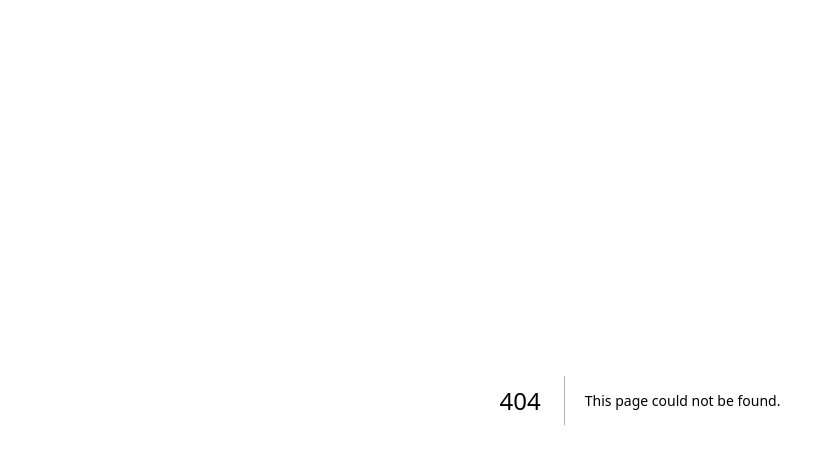
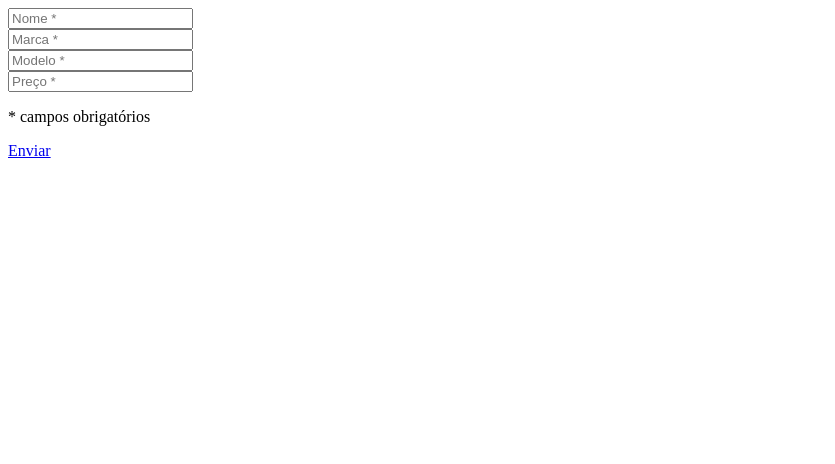
Before and after one commit to MarcosCastr0/alpha-construtora, a Next.js app: page /RegisterProduct in a window 1280 px wide. Before the commit this address had no page. Shown: the top 464 px of the page, without its empty margins (0-835 px from the left). Built offline with nearby package versions, Linux system fonts and the light colour scheme.

Commit message:
create login, register product and routes

```diff
--- a/package.json
+++ b/package.json
@@ -15,7 +15,8 @@
     "@mui/material": "^6.1.1",
     "next": "14.2.13",
     "react": "^18",
-    "react-dom": "^18"
+    "react-dom": "^18",
+    "react-router-dom": "^6.26.2"
   },
   "devDependencies": {
     "@types/node": "^20",
--- a/src/app/page.tsx
+++ b/src/app/page.tsx
@@ -1,11 +1,8 @@
 "use client"
-import Sobre from "@/pages/About";
+import MainRoutes from "@/routes/Routes";
 
 export default function Home() {
   return (
-    <>
-      <Sobre/>
-
-    </>
+      <MainRoutes/>
   );
 }
--- a/src/components/Buttons/PrimaryButton.tsx
+++ b/src/components/Buttons/PrimaryButton.tsx
@@ -11,7 +11,7 @@ type DataButton = {
 
 export default function PrimaryButton ({text, icon, type="button", onclick}:DataButton){
     return(
-        <button onClick={onclick} type={type} className="bg-primary text-white px-5 py-2 rounded-full flex justify-center items-center hover:bg-secundary trasition ease-in-out delay-100">
+        <button onClick={onclick} type={type} className="bg-primary text-white px-5 py-2 w-full lg:w-auto rounded-full flex justify-center items-center hover:bg-secundary trasition ease-in-out delay-100">
             {text && <span className="mr-2">{text}</span>}
             {icon}
         </button>
--- a/src/components/Buttons/SecundaryButton.tsx
+++ b/src/components/Buttons/SecundaryButton.tsx
@@ -11,7 +11,7 @@ type DataButton = {
 
 export default function SecundaryButton ({text, icon, type="button", onclick}:DataButton){
     return(
-        <button onClick={onclick} type={type} className="border-2 border-primary text-primary px-5 py-2 rounded-full flex justify-center items-center hover:bg-secundary trasition ease-in-out delay-100">
+        <button onClick={onclick} type={type} className="border-2 border-primary text-primary px-5 py-2 w-full lg:w-auto rounded-full flex justify-center items-center hover:bg-secundary trasition ease-in-out delay-100">
             {text && <span className="mr-2">{text}</span>}
             {icon}
         </button>
--- a/src/components/Buttons/TertiaryButton.tsx
+++ b/src/components/Buttons/TertiaryButton.tsx
@@ -11,7 +11,7 @@ type DataButton = {
 
 export default function TertiaryButton ({text, icon, type="button", onclick}:DataButton){
     return(
-        <button onClick={onclick} type={type} className="text-primary px-5 py-2 rounded-full flex justify-center items-center hover:bg-secundary trasition ease-in-out delay-100">
+        <button onClick={onclick} type={type} className="text-primary px-5 py-2 rounded-full w-full lg:w-auto flex justify-center items-center hover:bg-secundary trasition ease-in-out delay-100">
             {text && <span className="mr-2">{text}</span>}
             {icon}
         </button>
--- a/src/components/Menu.tsx
+++ b/src/components/Menu.tsx
@@ -7,6 +7,7 @@ import HamburguerButton from "@/components/Buttons/HamburguerButton";
 import HighlightOffRoundedIcon from "@mui/icons-material/HighlightOffRounded";
 import { Button } from "@mui/material";
 import { useState } from "react";
+import { Link } from "react-router-dom";
 
 export default function Menu() {
     const [showMenu, setShowMenu] = useState<boolean>(false);
@@ -25,23 +26,27 @@ export default function Menu() {
                 <img className="w-20" src="" alt="Logo da Empresa" />
 
                 <div className="hidden lg:flex items-center gap-4">
+                    <Link to="/">
                         <TertiaryButton
                             text="Sobre"
                         />
+                    </Link>
                     <TertiaryButton
                         text="Loja"
                     />
+                    <Link to="/RegisterProduct">
                         <SecundaryButton
                             text="Cadastrar Produto"
                             icon={<ControlPointOutlinedIcon />}
                         />
-
+                    </Link>
+                    <Link to="/Login">
                         <PrimaryButton
                             text="Conta"
                             icon={<AccountCircleOutlinedIcon />}
                             type="button"
-                        onclick={() => alert("Clicou na conta")}
                         />
+                    </Link>
                 </div>
 
                 <div className="flex lg:hidden">
@@ -51,30 +56,35 @@ export default function Menu() {
                         }
                     </Button>
                 </div>
-            </div>
+            </div >
             {showMenu && (
-                <div className="bg-light w-full h-[24vh] shadow-md top-20 lg:hidden " >
-                    <div className="flex flex-col gap-2 px-10">
+                <div className="bg-light h-[24vh] shadow-md top-20 px-10 lg:hidden " >
+                    <div className="flex flex-col gap-2 ">
+                        <Link className="flex justify-center" to="/">
                             <TertiaryButton
                                 text="Sobre"
                             />
+                        </Link>
                         <TertiaryButton
                             text="Loja"
                         />
+                        <Link to="/RegisterProduct">
                             <SecundaryButton
                                 text="Cadastrar Produto"
                                 icon={<ControlPointOutlinedIcon />}
                             />
-
+                        </Link>
+                        <Link className="flex justify-center" to="/Login">
                             <PrimaryButton
                                 text="Conta"
                                 icon={<AccountCircleOutlinedIcon />}
                                 type="button"
-                            onclick={() => alert("Clicou na conta")}
                             />
+                        </Link>
                     </div>
                 </div>
-            )}
+            )
+            }
         </>
     )
 }
--- a/src/pages/About.tsx
+++ b/src/pages/About.tsx
@@ -1,12 +1,10 @@
 import AlternativeButton from "@/components/Buttons/AlternativeButton";
 import PrimaryButton from "@/components/Buttons/PrimaryButton";
-import Menu from "@/components/Menu";
 
 export default function Sobre(){
     return(
         <>
-            <Menu/>
-            <div className="bg-gradient">
+            <section className="bg-gradient">
                 <div className="flex flex-col flex-wrap items-center p-5 lg:px-40 lg:flex-row xl:h-[50vh]">
                     <div className="flex-flex-col px-4 text-center mb-5 lg:w-1/2 gap-4 lg:text-left">
                         <p className="text-primary font-bold lg:text-2xl">Tudo que você procura</p>
@@ -27,7 +25,7 @@ export default function Sobre(){
                         <img className="border-8 border-primary" src="" alt="Imagem 1" />
                     </div>
                 </div>
-            </div>
+            </section>
         </>
     );
 }
--- /dev/null
+++ b/src/pages/RegisterProduct.tsx
@@ -0,0 +1,26 @@
+export default function RegisterProduct() {
+    return (
+        <>
+            <section>
+                <form className="formulario">
+                    <div className="campos">
+                        <input className="px-4 p-4 rounded-md " type="text" placeholder="Nome *" name="nome" id="nome"/>
+                    </div>
+                    <div className="campos">
+                    <input className="px-4 p-4 rounded-md " type="text" placeholder="Marca *" name="marca" id="marca"/>
+                    </div>
+                    <div className="campos">
+                    <input className="px-4 p-4 rounded-md " type="text" placeholder="Modelo *" name="modelo" id="modelo"/>
+
+                    </div>
+                    <div className="campos">
+                    <input className="px-4 p-4 rounded-md " type="text" placeholder="Preço *" name="preco" id="preco"/>
+
+                    </div>
+                    <p className="campos-obrigatorios">* campos obrigatórios</p>
+                    <a href="#" className="botao" id="botao">Enviar</a>
+                </form>
+            </section>
+        </>
+    );
+}
--- /dev/null
+++ b/src/routes/Routes.tsx
@@ -0,0 +1,25 @@
+"use client";
+import About from "@/pages/About"
+import React from "react";
+import { BrowserRouter as Router, Route, Routes } from "react-router-dom";
+import Login from "@/pages/Login";
+import Menu from "@/components/Menu";
+import RegisterProduct from "@/pages/RegisterProduct";
+
+const MainRoutes = () => {
+    return (
+        <>
+            <Router>
+                <Menu />
+                <Routes>
+                    <Route path="/" element={<About />} />
+                    <Route path="/About" element={<About />}/>
+                    <Route path="/login" element={<Login />} />
+                    <Route path="/RegisterProduct" element={<RegisterProduct />}/>
+                </Routes>
+            </Router>
+        </>
+    );
+};
+
+export default MainRoutes;
```
Also changed, not shown: src/pages/Login.tsx (added, +18 -0 lines), 1 other file (tests, documents, lock files or other folders). Lines whose indentation alone changed are shown as unchanged.
